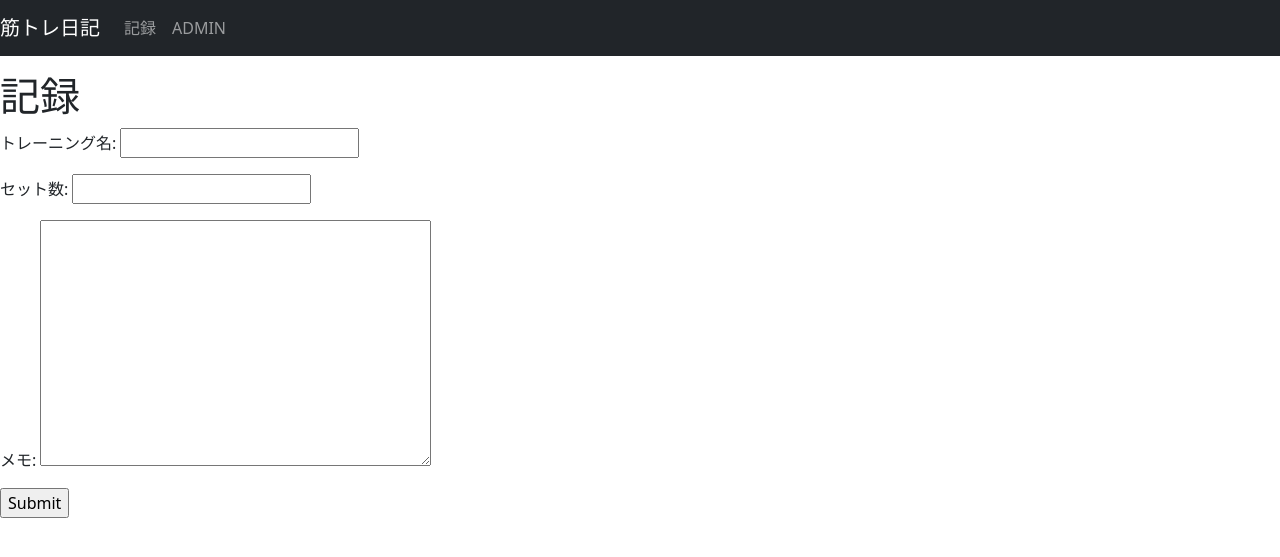
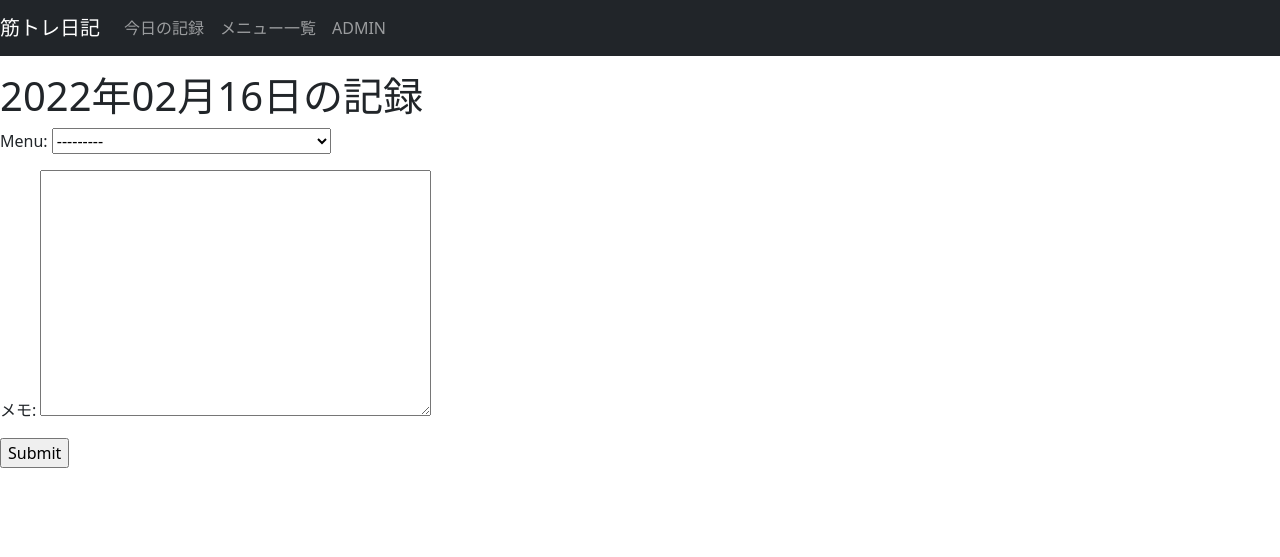
Before and after one commit to kyosuke-yanai/django-WorkOutDiary, a Django app: page /workout-diary/record in a window 1280 px wide. Shown: the top 557 px of the page. Run offline with Django 4.2, Linux system fonts and the light colour scheme; data comes from the database, SQL or seed files in the repository.

Commit message:
メニューから日記を登録できるように追加

```diff
--- a/app/admin.py
+++ b/app/admin.py
@@ -1,5 +1,6 @@
 from django.contrib import admin
-from .models import WorkOutRecord, WorkOutRepsRecord
+from .models import WorkOutRecord, WorkOutRepsRecord, WorkOutMenu
 
 admin.site.register(WorkOutRecord)
 admin.site.register(WorkOutRepsRecord)
+admin.site.register(WorkOutMenu)
--- a/app/models.py
+++ b/app/models.py
@@ -1,13 +1,22 @@
 from django.db import models
+
+class WorkOutMenu(models.Model):
+    name = models.CharField(verbose_name='トレーニング名', max_length=50)
+    sets = models.IntegerField(verbose_name='セット数')
+    reps = models.IntegerField(verbose_name='回数')
+    weight = models.IntegerField(verbose_name='重量')
+    memo = models.TextField(verbose_name='メモ', null=True, blank=True)
+
+    def __str__(self):
+        return self.name
 
 class WorkOutRecord(models.Model):
     record_date = models.DateField(verbose_name='記録日', auto_now_add=True)
-    menu = models.CharField(verbose_name='トレーニング名', max_length=20)
-    sets = models.IntegerField(verbose_name='セット数')
+    menu = models.ForeignKey(WorkOutMenu, on_delete=models.CASCADE)
     memo = models.TextField(verbose_name='メモ', null=True, blank=True)
 
     def __str__(self):
-        return str(self.record_date)+'：'+self.menu
+        return str(self.record_date)+'：'+str(self.menu.name)
 
 class WorkOutRepsRecord(models.Model):
     menu = models.ForeignKey(WorkOutRecord, on_delete=models.CASCADE)
@@ -15,4 +24,4 @@
     weight = models.IntegerField(verbose_name='重量', null=True, blank=True)
 
     def __str__(self):
-        return str(self.menu.record_date)+'：'+self.menu.menu+'：'+str(self.reps)+'回：'+str(self.weight)+'kg'
+        return str(self.menu.record_date)+'：'+self.menu.menu.name+'：'+str(self.reps)+'回：'+str(self.weight)+'kg'
--- a/app/templates/app/base.html
+++ b/app/templates/app/base.html
@@ -20,7 +20,10 @@
         <div class="collapse navbar-collapse">
             <ul class="navbar-nav">
                 <li class="nav-item">
-                    <a class="nav-link" href="{% url 'workout_diary_record' %}">記録</a>
+                    <a class="nav-link" href="{% url 'workout_diary_record' %}">今日の記録</a>
+                </li>
+                <li class="nav-item">
+                    <a class="nav-link" href="{% url 'workout_menu_list' %}">メニュー一覧</a>
                 </li>
                 <li class="nav-item">
                     <a class="nav-link" href="/admin">ADMIN</a>
--- a/app/templates/app/workout_diary_record.html
+++ b/app/templates/app/workout_diary_record.html
@@ -1,7 +1,7 @@
 {% extends 'app/base.html' %}
 
 {% block content %}
-<h1>記録</h1>
+<h1>{% now "Y年m月d日" %}の記録</h1>
 <form method="post">
     {% csrf_token %}
     <table>
--- a/app/templates/app/workout_diary_record_detail.html
+++ b/app/templates/app/workout_diary_record_detail.html
@@ -4,7 +4,6 @@
 {% block content %}
 <h1>{{ workoutrecord.menu }}</h1>
 <p>メモ：{{ workoutrecord.memo }}</p>
-<p>メモ：{{ workoutrecord.record_date }}</p>
 
 {% for reps_form, weight_form in reps_forms|zip:weight_forms %}
 <table>
--- /dev/null
+++ b/app/templates/app/workout_menu_detail.html
@@ -0,0 +1,5 @@
+{% extends 'app/base.html' %}
+
+{% block content %}
+<h1>{{ workoutmenu.name }}</h1>
+{% endblock %}
--- a/app/urls.py
+++ b/app/urls.py
@@ -7,4 +7,6 @@
     path('workout-diary/record', views.WorkOutDiaryRecordView.as_view(), name='workout_diary_record'),
     path('workout-diary/record/<int:year>/<int:month>/<int:day>', views.WorkOutDiaryRecordListView.as_view(), name='workout_diary_record_list'),
     path('workout-diary/record/<int:year>/<int:month>/<int:day>/detail/<int:pk>', views.WorlOutDiaryRecordDetailView.as_view(), name='workout_diary_record_detail'),
+    path('workout-diary/menu', views.WorkOutMenuListView.as_view(), name='workout_menu_list'),
+    path('workout-diary/menu/<int:pk>', views.WorkOutMenuDetailView.as_view(), name='workout_menu_detail'),
 ]
--- a/app/views.py
+++ b/app/views.py
@@ -1,6 +1,6 @@
 from django.shortcuts import render
-from django.views.generic import ListView, CreateView, FormView
-from .models import WorkOutRecord, WorkOutRepsRecord
+from django.views.generic import ListView, CreateView, FormView, DetailView
+from .models import WorkOutRecord, WorkOutRepsRecord, WorkOutMenu
 from django.urls import reverse, reverse_lazy
 from .forms import WorkOutRecordForm, WorkOutDetailRecordForm
 from django import forms
@@ -23,8 +23,9 @@
 
     def form_valid(self, form):
         form = super().form_valid(form)
-        for _ in range(int(self.request.POST.get('sets'))):
-            WorkOutRepsRecord.objects.create(menu=WorkOutRecord.objects.all().last(), reps=0, weight=0)
+        menu_data = WorkOutMenu.objects.get(pk=self.request.POST.get('menu'))
+        for _ in range(int(menu_data.sets)):
+            WorkOutRepsRecord.objects.create(menu=WorkOutRecord.objects.all().last(), reps=menu_data.reps, weight=menu_data.weight)
         return form
 
 class WorkOutDiaryRecordListView(ListView):
@@ -48,12 +49,13 @@
         context = super().get_context_data(**kwargs)
         reps_forms = WorkOutDetailRecordForm()
         weight_forms = WorkOutDetailRecordForm()
-        for index in range(int(WorkOutRecord.objects.get(pk=self.kwargs['pk']).sets)):
-            reps_forms.fields[index] = forms.IntegerField(label=str(index), initial=WorkOutRepsRecord.objects.filter(menu=WorkOutRecord.objects.get(pk=self.kwargs['pk']))[index].reps)
-            weight_forms.fields[index] = forms.IntegerField(label=str(index), initial=WorkOutRepsRecord.objects.filter(menu=WorkOutRecord.objects.get(pk=self.kwargs['pk']))[index].weight)
+        workoutrecord_data = WorkOutRecord.objects.get(pk=self.kwargs['pk'])
+        for index in range(workoutrecord_data.menu.sets):
+            reps_forms.fields[index] = forms.IntegerField(label=str(index), initial=WorkOutRepsRecord.objects.filter(menu=workoutrecord_data)[index].reps)
+            weight_forms.fields[index] = forms.IntegerField(label=str(index), initial=WorkOutRepsRecord.objects.filter(menu=workoutrecord_data)[index].weight)
         context['reps_forms'] = reps_forms
         context['weight_forms'] = weight_forms
-        context['workoutrecord'] = WorkOutRecord.objects.get(pk=self.kwargs['pk'])
+        context['workoutrecord'] = workoutrecord_data
         return context
 
     def get_post_form(self, index, reps, weight):
@@ -63,8 +65,7 @@
 
     def form_valid(self, form):
         form = super().form_valid(form)
-        for index in range(int(WorkOutRecord.objects.get(pk=self.kwargs['pk']).sets)):
-            workoutrepsrecord_date = WorkOutRepsRecord.objects.filter(menu=WorkOutRecord.objects.get(pk=self.kwargs['pk']))[index]
+        for index, workoutrepsrecord_date in enumerate(WorkOutRepsRecord.objects.filter(menu=WorkOutRecord.objects.get(pk=self.kwargs['pk']))):
             workoutrepsrecord_detail_date = self.get_post_form(str(index), workoutrepsrecord_date.reps, workoutrepsrecord_date.weight)
             workoutrepsrecord_date.reps = int(workoutrepsrecord_detail_date[0])
             workoutrepsrecord_date.weight = int(workoutrepsrecord_detail_date[1])
@@ -73,3 +74,11 @@
 
     def get_success_url(self):
         return reverse('workout_diary_record_detail', kwargs={'year': self.kwargs['year'], 'month': self.kwargs['month'], 'day': self.kwargs['day'], 'pk': self.kwargs['pk']})
+
+class WorkOutMenuListView(ListView):
+    template_name = 'app/workout_menu_list.html'
+    model = WorkOutMenu
+
+class WorkOutMenuDetailView(DetailView):
+    template_name = 'app/workout_menu_detail.html'
+    model = WorkOutMenu
```
Also changed, not shown: app/templates/app/workout_menu_list.html (added, +10 -0 lines), app/migrations/0001_initial.py, app/migrations/0002_remove_workoutrecord_sets.py (added), db.sqlite3.
